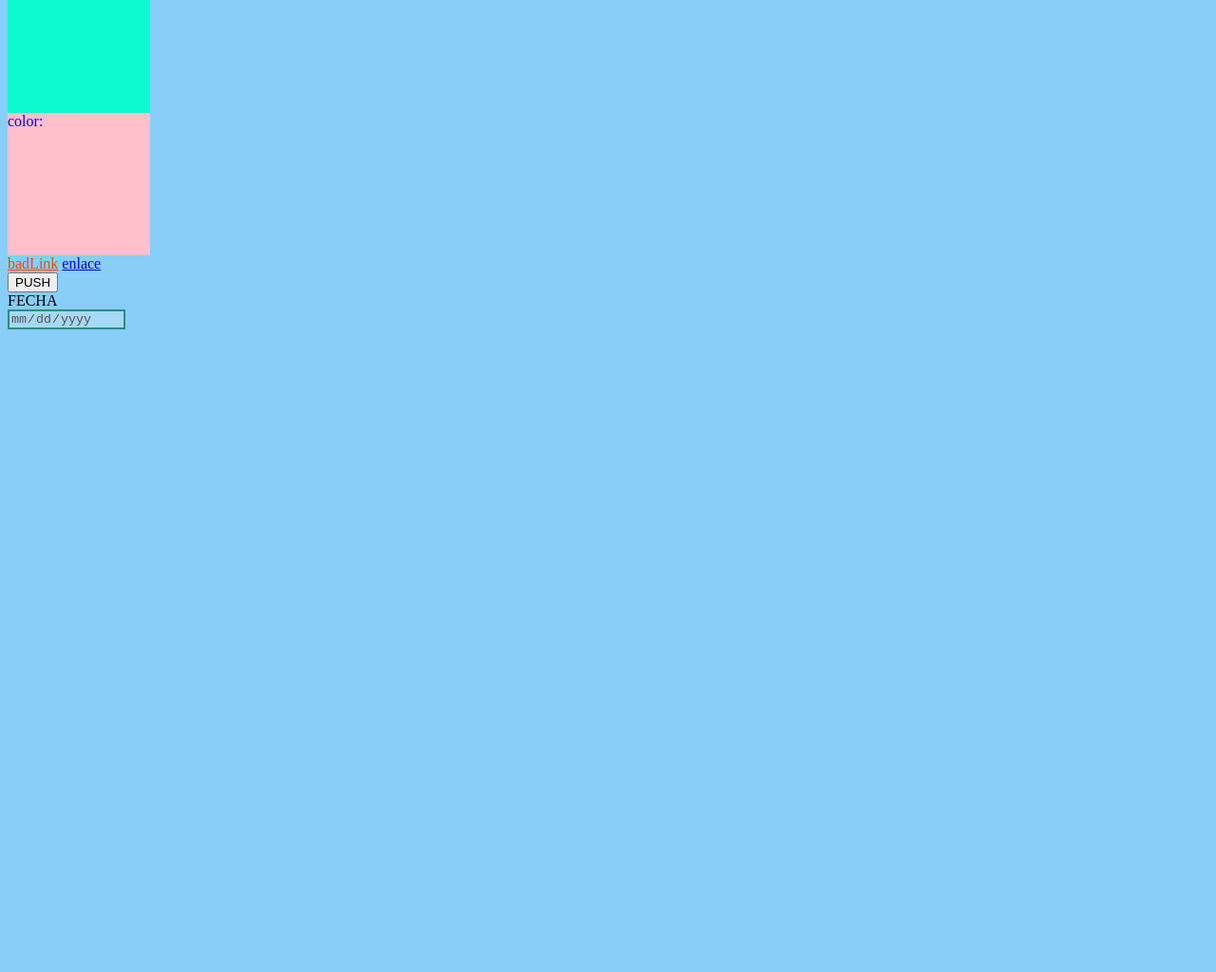
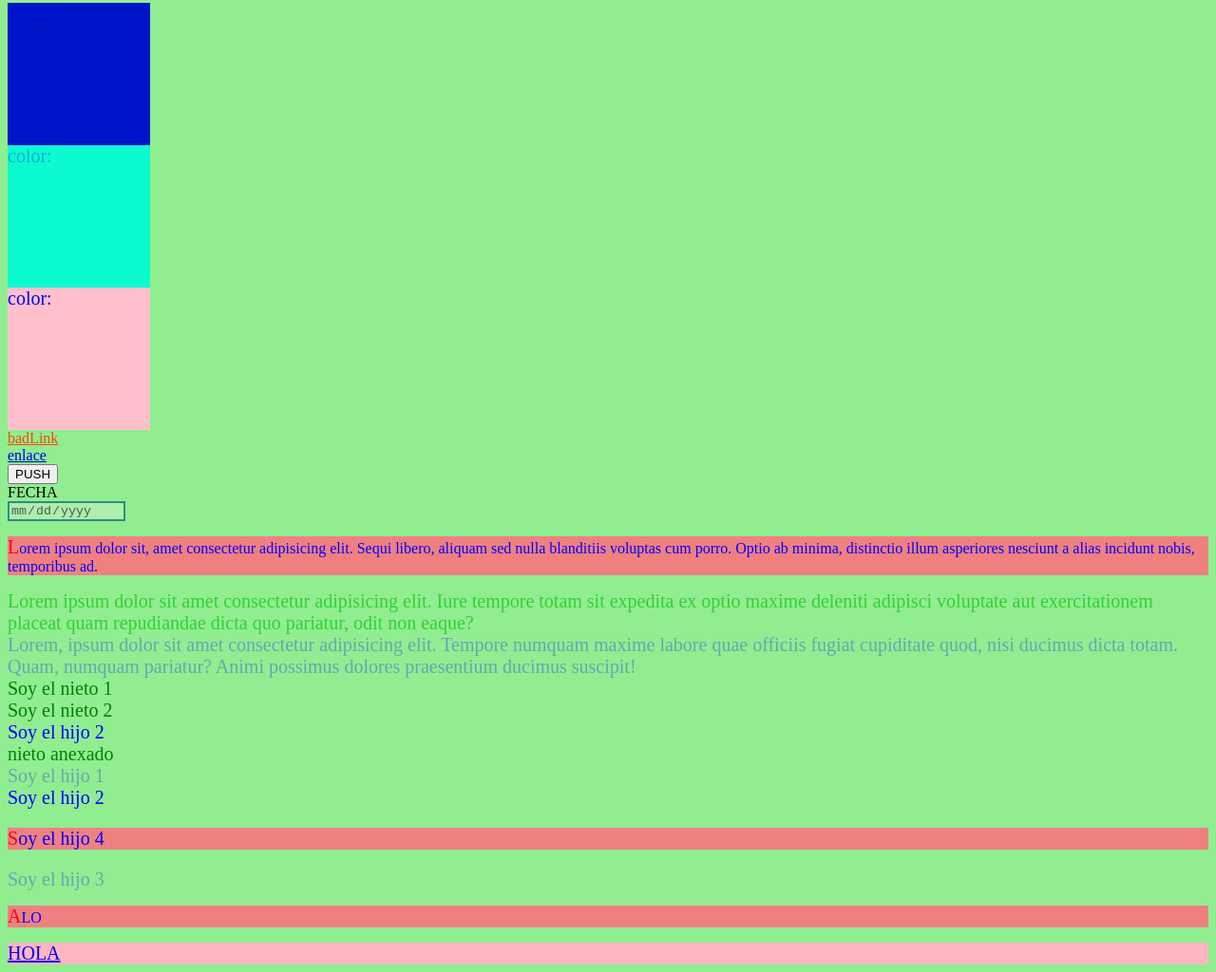
Before and after one commit to ASalinasVe/ProyectoCss_TW, a plain HTML site: page index.html in a window 1280 px wide. Shown: the part 189-1213 px from the top of the page at 95% size. Before the commit the page ends 800 px from the top, so only its background shows below. Drawn offline with Linux system fonts and the light colour scheme.

Commit message:
Segundo commit

```diff
--- a/css/style.css
+++ b/css/style.css
@@ -1,17 +1,16 @@
 body{
-    background-color: lightskyblue;
+    background-color: lightgreen;
 
 }
-/* p{ SELECTOR DE CLASE
+p{ /*SELECTOR DE CLASE */
     background-color: lightcoral;
     color: rgb(0,0,0)
 }
-div{ SELECTOR UNIVERSAL
-    font-family: 'Courier New', Courier, monospace;
+div{ /*SELECTOR UNIVERSAL */
     font-size: 20px;
     color: rgba(0,0,255,0.3)
 }
- */
+
 .caja1{
     height: 150px;
     width: 150px;
@@ -46,3 +45,35 @@ button:hover{
 input:disabled{
     border: 2px solid rgb(46, 139, 130)
 }
+
+p::first-line{
+    color: blue;
+}
+p::first-letter{
+    font-size: 20px;
+    color:red;
+}
+
+.foo,.bar{
+    color:rgb(52, 207, 52)
+}
+
+.abuelo.hijo1,.hijo2{
+    color:blue
+}
+.nieto{
+    color:green
+}
+.foo{
+    color:blue
+}
+#bar{
+    color:green
+}
+
+#outer{
+    background-color: lightpink;
+}
+#inner{
+    color:royalblue
+}
--- a/index.html
+++ b/index.html
@@ -7,13 +7,14 @@
     <link rel="stylesheet" href="css/style.css">
 </head>
 <body>
-    <!-- <p>Lorem ipsum dolor sit, amet consectetur adipisicing elit. Perferendis aspernatur tenetur hic! Hic, laborum consectetur recusandae voluptatum corrupti at accusantium aperiam aliquam repellendus id ducimus odit possimus culpa ea saepe?</p>
+    <p>Lorem ipsum dolor sit, amet consectetur adipisicing elit. Perferendis aspernatur tenetur hic! Hic, laborum consectetur recusandae voluptatum corrupti at accusantium aperiam aliquam repellendus id ducimus odit possimus culpa ea saepe?</p>
     <div>Porque Lorem ipsum dolor sit, amet consectetur adipisicing elit. Nemo, fugiat eveniet nobis iure quasi perferendis sed perspiciatis doloremque, sint animi voluptates veniam ex? Tenetur mollitia sequi, error consectetur corrupti rem?</div>
-    <p>Lorem ipsum dolor sit amet consectetur adipisicing elit. Neque, aut repellat perspiciatis similique illo cumque praesentium ex a ipsum quod aliquam quam eligendi dolorem, voluptates tempore animi facilis! Doloribus, autem?</p> -->
+    <p>Lorem ipsum dolor sit amet consectetur adipisicing elit. Neque, aut repellat perspiciatis similique illo cumque praesentium ex a ipsum quod aliquam quam eligendi dolorem, voluptates tempore animi facilis! Doloribus, autem?</p>
     <div class="caja1">sscolor:</div>
     <div class="caja2">color:</div>
     <div class="caja3" id="foo">color:</div>
     <a href="#" title="titulo main">badLink</a>
+    <br>
     <a href="#">enlace</a>
     <br>
     <button>PUSH</button>
@@ -22,6 +23,42 @@
         <br>
         <input name="fecha" type="date" disabled>
     </form>
+    <p class="foo">
+        Lorem ipsum dolor sit, amet consectetur adipisicing elit. Sequi libero, aliquam sed nulla blanditiis voluptas cum porro. Optio ab minima, distinctio illum asperiores nesciunt a alias incidunt nobis, temporibus ad.
+    </p>
+    <div class="bar">
+        Lorem ipsum dolor sit amet consectetur adipisicing elit. Iure tempore totam sit expedita ex optio maxime deleniti adipisci voluptate aut exercitationem placeat quam repudiandae dicta quo pariatur, odit non eaque?
+    </div>
+    <div class="baz">
+        Lorem, ipsum dolor sit amet consectetur adipisicing elit. Tempore numquam maxime labore quae officiis fugiat cupiditate quod, nisi ducimus dicta totam. Quam, numquam pariatur? Animi possimus dolores praesentium ducimus suscipit!
+    </div>
+    <div class="abuelo">
+        <div class="hijo1">
+            <div class="nieto">Soy el nieto 1</div>
+            <div class="nieto">Soy el nieto 2</div>
+        </div>
+        <div class="hijo2">
+            Soy el hijo 2
+        </div>
+        <div class="hijo3">
+
+        </div>
+    </div>
+    <div class="nieto">
+        nieto anexado
+    </div>
+    <div class="abuelo">
+        <div class="hijo1">Soy el hijo 1</div>
+        <div class="hijo2">Soy el hijo 2</div>
+        <p>Soy el hijo 4</p>
+        <div class="hijo3">Soy el hijo 3</div>
+    </div>
+    <p class="foo" id="bar">
+        ALO
+    </p>
+    <div id="outer">
+        <div id="inner"><a href="hola.com">HOLA</a></div>
+    </div>
 
 </body>
 </html>
```
